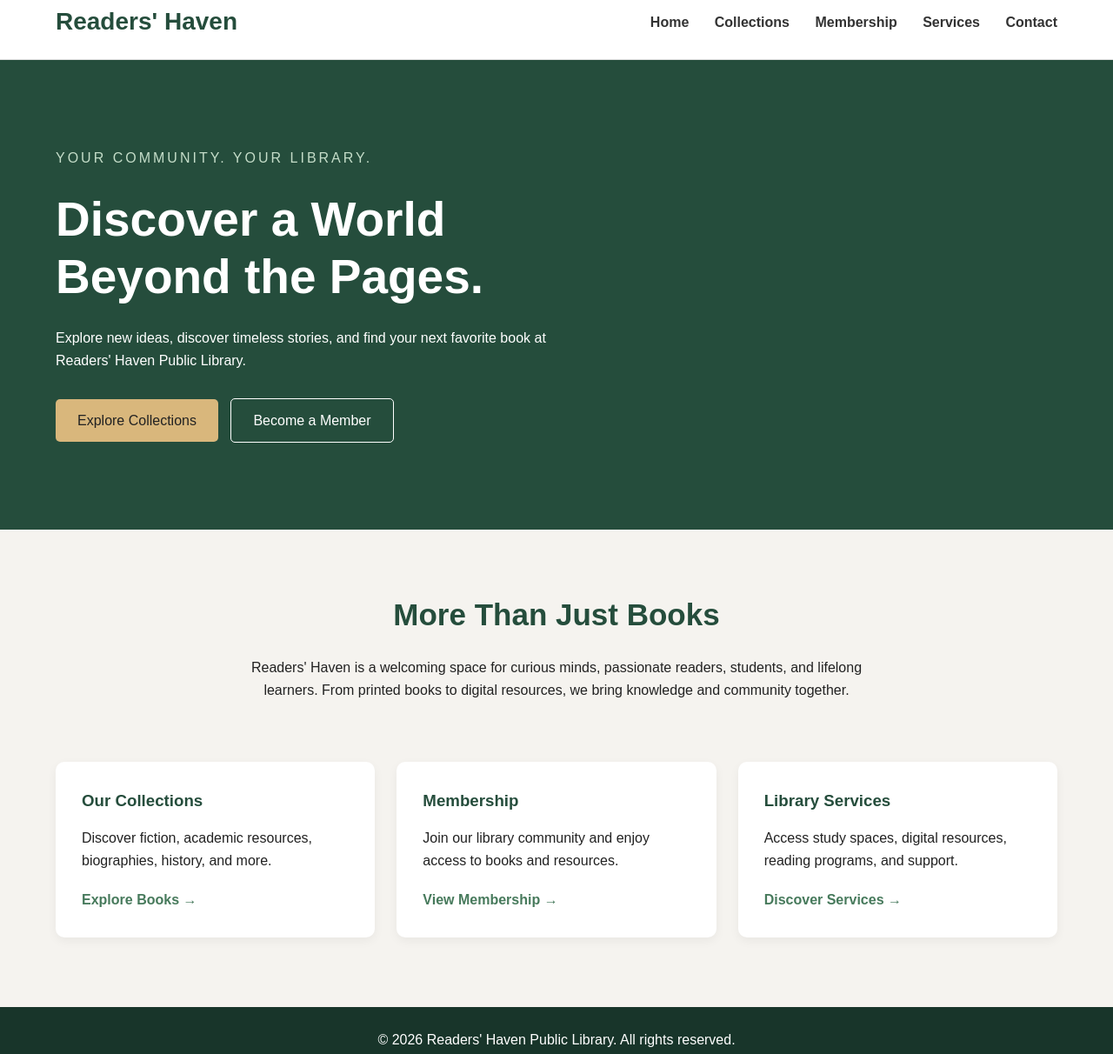
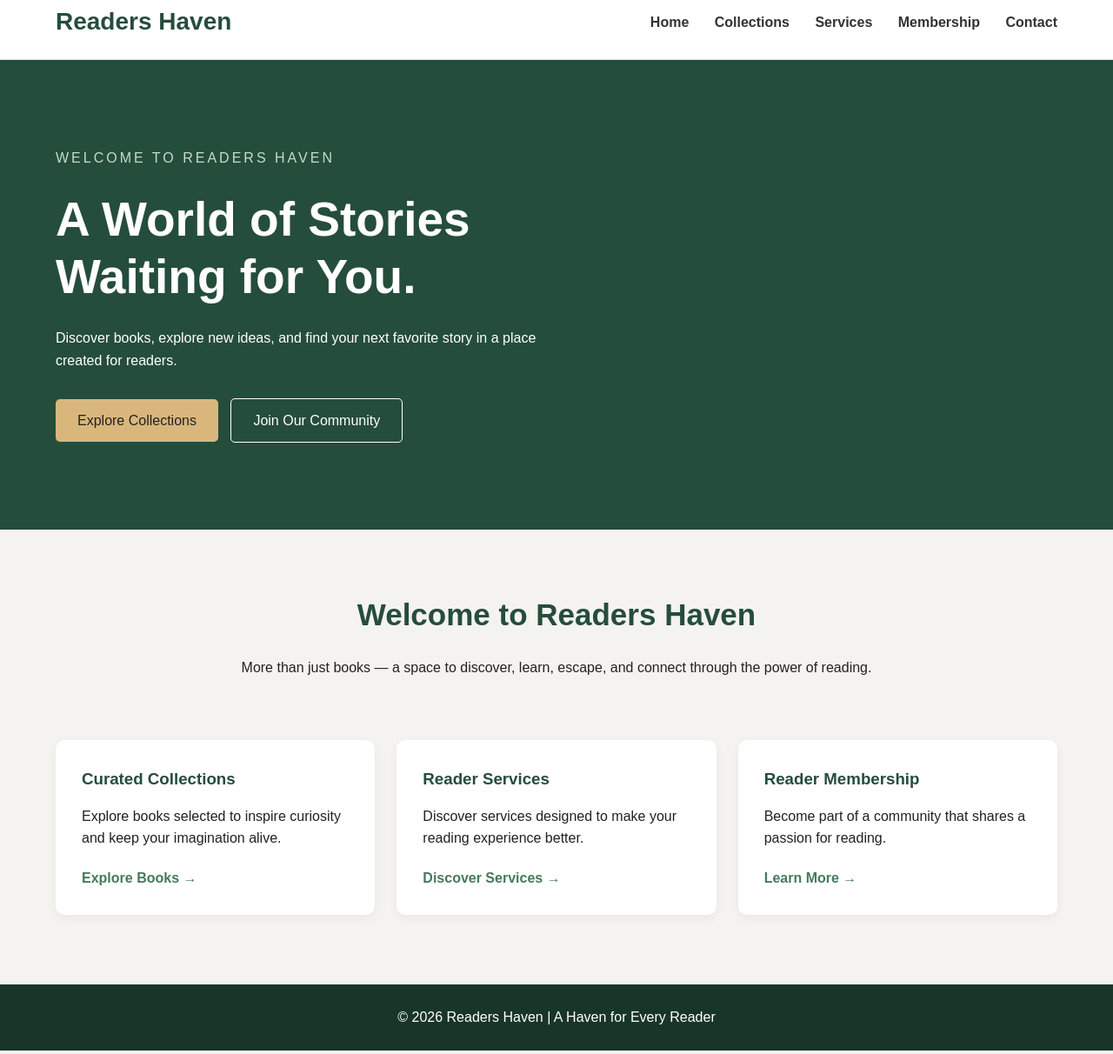
Before and after one commit to alishba942/readers-haven-library, a plain HTML site: page src/index.html in a window 1280 px wide. Shown: the part 17-1229 px from the top of the page at 87% size. Drawn offline with Linux system fonts and the light colour scheme.

Commit message:
Update homepage HTML

```diff
--- a/src/index.html
+++ b/src/index.html
@@ -4,79 +4,63 @@
 <head>
     <meta charset="UTF-8">
     <meta name="viewport" content="width=device-width, initial-scale=1.0">
-    <title>Readers' Haven | Public Library</title>
+    <title>Readers Haven</title>
     <link rel="stylesheet" href="../styles/style.css">
 </head>
     <body>
 
     <header class="header">
         <div class="container navbar">
-            <h1 class="logo">Readers' Haven</h1>
-
+            <h1 class="logo">Readers Haven</h1>
             <nav>
                 <a href="index.html">Home</a>
                 <a href="collections.html">Collections</a>
+                <a href="services.html">Services</a>
                 <a href="membership.html">Membership</a>
-                <a href="services.html">Services</a>
                 <a href="contact.html">Contact</a>
             </nav>
         </div>
     </header>
 
-    <main>
     <section class="hero">
         <div class="container">
-                <p class="hero-tag">YOUR COMMUNITY. YOUR LIBRARY.</p>
-
-                <h2>Discover a World<br>Beyond the Pages.</h2>
-
-                <p>
-                    Explore new ideas, discover timeless stories, and find your next
-                    favorite book at Readers' Haven Public Library.
-                </p>
-
+            <p class="hero-tag">WELCOME TO READERS HAVEN</p>
+            <h2>A World of Stories<br>Waiting for You.</h2>
+            <p>Discover books, explore new ideas, and find your next favorite story in a place created for readers.</p>
             <div class="hero-buttons">
                 <a href="collections.html" class="btn">Explore Collections</a>
-                    <a href="membership.html" class="btn btn-outline">Become a Member</a>
+                <a href="membership.html" class="btn btn-outline">Join Our Community</a>
             </div>
         </div>
     </section>
 
     <section class="welcome container">
-            <h2>More Than Just Books</h2>
-
-            <p>
-                Readers' Haven is a welcoming space for curious minds, passionate
-                readers, students, and lifelong learners. From printed books to
-                digital resources, we bring knowledge and community together.
-            </p>
+        <h2>Welcome to Readers Haven</h2>
+        <p>More than just books — a space to discover, learn, escape, and connect through the power of reading.</p>
     </section>
 
     <section class="features container">
         <div class="feature-card">
-                <h3>Our Collections</h3>
-                <p>Discover fiction, academic resources, biographies, history, and more.</p>
+            <h3>Curated Collections</h3>
+            <p>Explore books selected to inspire curiosity and keep your imagination alive.</p>
             <a href="collections.html">Explore Books →</a>
         </div>
 
         <div class="feature-card">
-                <h3>Membership</h3>
-                <p>Join our library community and enjoy access to books and resources.</p>
-                <a href="membership.html">View Membership →</a>
+            <h3>Reader Services</h3>
+            <p>Discover services designed to make your reading experience better.</p>
+            <a href="services.html">Discover Services →</a>
         </div>
 
         <div class="feature-card">
-                <h3>Library Services</h3>
-                <p>Access study spaces, digital resources, reading programs, and support.</p>
-                <a href="services.html">Discover Services →</a>
+            <h3>Reader Membership</h3>
+            <p>Become part of a community that shares a passion for reading.</p>
+            <a href="membership.html">Learn More →</a>
         </div>
     </section>
-    </main>
 
     <footer class="footer">
-        <div class="container">
-            <p>&copy; 2026 Readers' Haven Public Library. All rights reserved.</p>
-        </div>
+        <p>© 2026 Readers Haven | A Haven for Every Reader</p>
     </footer>
 
 </body>
```
Lines whose indentation alone changed are shown as unchanged.
